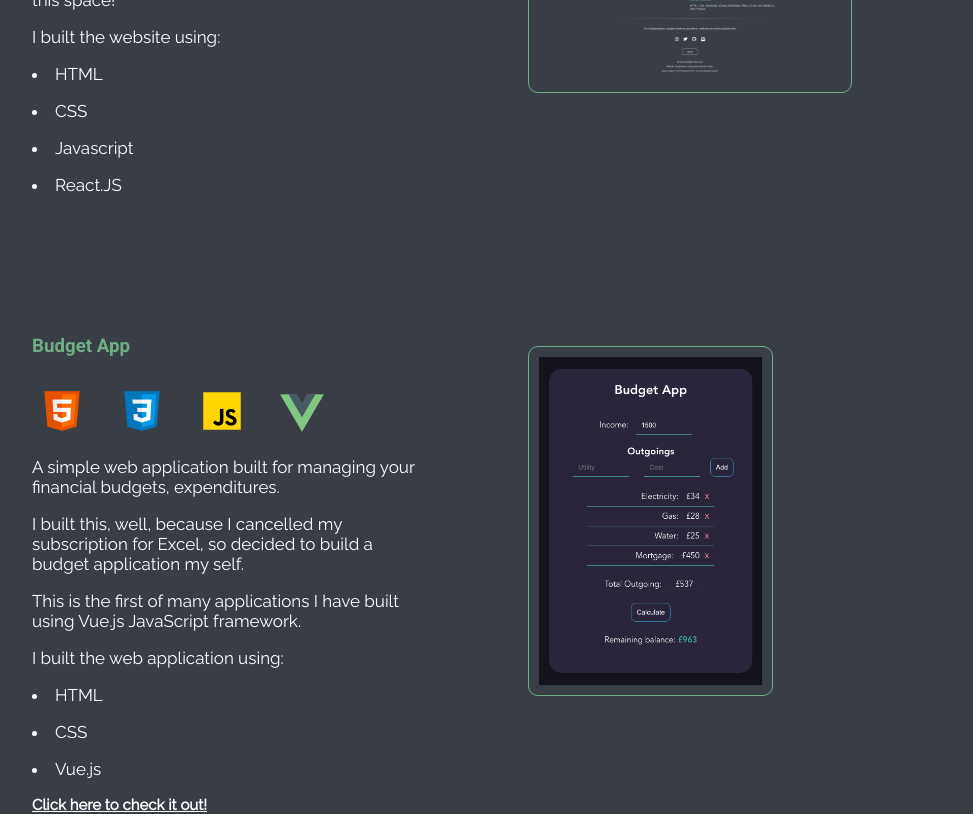
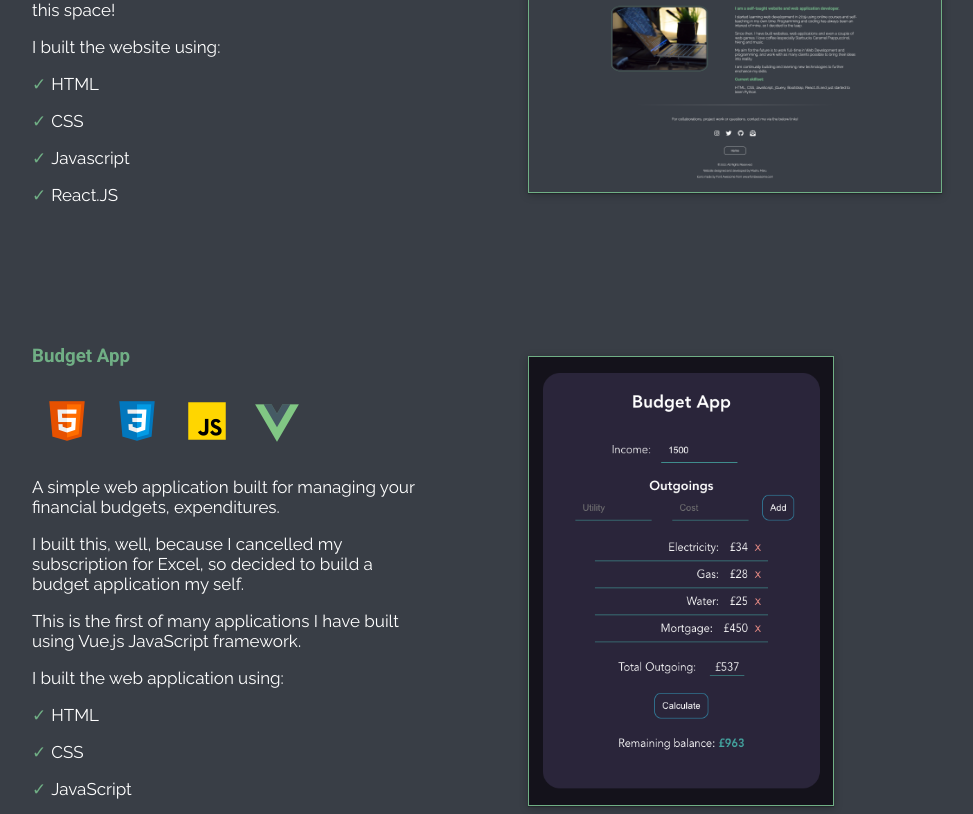
Before and after one commit to MashuMaru/personal-site, a React (Create React App) app: page / in a window 1280 px wide. Shown: the part 2000-2814 px from the top of the page, without its empty margins (224-1197 px from the left). Built offline with nearby package versions, Linux system fonts and the light colour scheme.

Commit message:
Site amendments, update to CSS.

```diff
--- a/public/styles.css
+++ b/public/styles.css
@@ -233,15 +233,20 @@ p {
 
 .skills-pic {
     position: relative;
-    border-radius: 10px;;
+    /* border-radius: 10px;; */
     border: solid 1px #70af85;
-    padding: 10px;
-    height: 350px;
+    /* padding: 10px; */
+    padding: 0;
+    /* height: 350px; */
+    height: 450px;
     margin-left: 25%;
     margin-right: 25%;
     margin-bottom: 50px;
     transition: transform .25s, visibility .25s ease-in;
 
+    box-shadow: rgba(0, 0, 0, 0.25) 0px 0.0625em 0.0625em,
+                rgba(0, 0, 0, 0.25) 0px 0.125em 0.5em,
+                rgba(255, 255, 255, 0.1) 0px 0px 0px 1px inset;
 }
 
 .skills-pic:hover {
@@ -256,6 +261,7 @@ p {
         display: flex;
         margin-left: auto;
         margin-right: auto;
+          height: 350px;
     }
 }
 
@@ -288,10 +294,11 @@ p {
     height: 100vh;
     z-index: -1;
     opacity: 25%;
-    -webkit-mask-image:-webkit-gradient(linear, left top, left bottom, from(rgb(114, 114, 114)), to(rgba(252, 252, 252, 0)));
+    -webkit-mask-image: -webkit-gradient(linear, left top, left bottom, from(rgb(114, 114, 114)), to(rgba(252, 252, 252, 0)));
     mask-image: linear-gradient(to bottom, rgb(90, 90, 90), rgba(224, 224, 224, 0));
     background-attachment: fixed;
 }
+
 @media only screen and (max-width: 600px) {
     .header-img {
         height: 100%;
@@ -306,9 +313,11 @@ p {
 .find-button {
     margin-top: 25px;
     min-width: 126px;
-    border: 1px solid #70af85;;
+    border: 1px solid #70af85;
+    ;
     border-radius: 10px;
-    background-color: transparent;;
+    background-color: transparent;
+    ;
     transition: all 0.5s ease 0s;
     display: inline-block;
     padding: 10px 20px;
@@ -327,7 +336,8 @@ p {
 .contact-button {
     margin-top: 25px;
     min-width: 126px;
-    border: 1px solid #70af85;;
+    border: 1px solid #70af85;
+    ;
     border-radius: 10px;
     background-color: transparent;
     transition: all 0.5s ease 0s;
@@ -348,9 +358,11 @@ p {
 
 .home-button {
     min-width: 100px;
-    border: 0.5px solid white;;
+    border: 0.5px solid white;
+    ;
     border-radius: 10px;
-    background-color: transparent;;
+    background-color: transparent;
+    ;
     transition: all 0.5s ease 0s;
     padding: 10px 20px;
     font-family: 'Roboto', sans-serif;
@@ -457,7 +469,18 @@ a:hover {
 .tech-logo {
     width: 50px;
     display: inline-flexbox;
-    margin-right: 25px;
-    margin-left: 5px;
+    margin: 10px 10px;
+    /* margin-left: 5px; */
     margin-top: 10px;
 }
+
+/* new styling for list of tech */
+li:before {
+    content: '✓';
+    padding-right: 5px;
+    color: #70af85;;
+  }
+
+  li {
+    list-style: none;
+  }
--- a/src/Components/Footer.js
+++ b/src/Components/Footer.js
@@ -32,7 +32,7 @@ function Footer(){
         {isMousedOut && null}
         </button></a>
     <p>© {year}. All Rights Reserved.</p>
-    <p>Website designed and developed by Mashu Maru.</p>
+    <p>Website designed and developed by Matthew Berenyi.</p>
     {/* <p>Icons made by <a href="https://www.flaticon.com/authors/pixel-perfect" rel="noreferrer" title="Pixel perfect">Pixel perfect</a> from <a target="_blank" href="https://www.flaticon.com/" title="Flaticon">www.flaticon.com</a></p> */}
     <p>Icons made by <a href="https://fontawesome.com/" rel="noreferrer">Font Awesome</a> from <a target="_blank" href="https://fontawesome.com/" rel="noreferrer" title="Font Awesome">www.fontawesome.com</a></p>
     <p>Tech logos made by <a href="https://https://icons8.com/" rel="noreferrer">Icon 8</a> from <a target="_blank" href="https://https://icons8.com/" rel="noreferrer" title="Icon 8">www.icons8.com</a></p>
--- a/src/Components/Projects/BudgetApp.js
+++ b/src/Components/Projects/BudgetApp.js
@@ -26,6 +26,7 @@ function BudgetApp() {
         <p className="about-details">I built the web application using:</p>
         <p className="about-details"><li>HTML</li></p>
         <p className="about-details"><li>CSS</li></p>
+        <p className="about-details"><li>JavaScript</li></p>
         <p className="about-details"><li>Vue.js</li></p>
         <p className="port-link"><a rel="noreferrer" href="https://mashu-budget-app.netlify.app/" target="_blank">Click here to check it out!</a></p>
 
--- a/src/Components/Projects/WeatherApp.js
+++ b/src/Components/Projects/WeatherApp.js
@@ -25,7 +25,7 @@ function ClockTask() {
         <img class="tech-logo" src={NodejsImg} alt="node-express-img"></img>
         <p className="about-details">A simple weather and time web application.</p>
         <p className="about-details">Speaking with my Dad inpired me to build this. We always discuss how
-        API's work, and I generally have an interest in all things backend!</p>
+        API's work, and I generally have an interest in backend development!</p>
         <p className="about-details">I found it very interesting to build as it revealed how a number of
         API's retrieve data.</p>
         <p className="about-details">I built the web application using:</p>
```
Also changed, not shown: 1 other file (tests, documents, lock files or other folders). Lines whose indentation alone changed are shown as unchanged.
